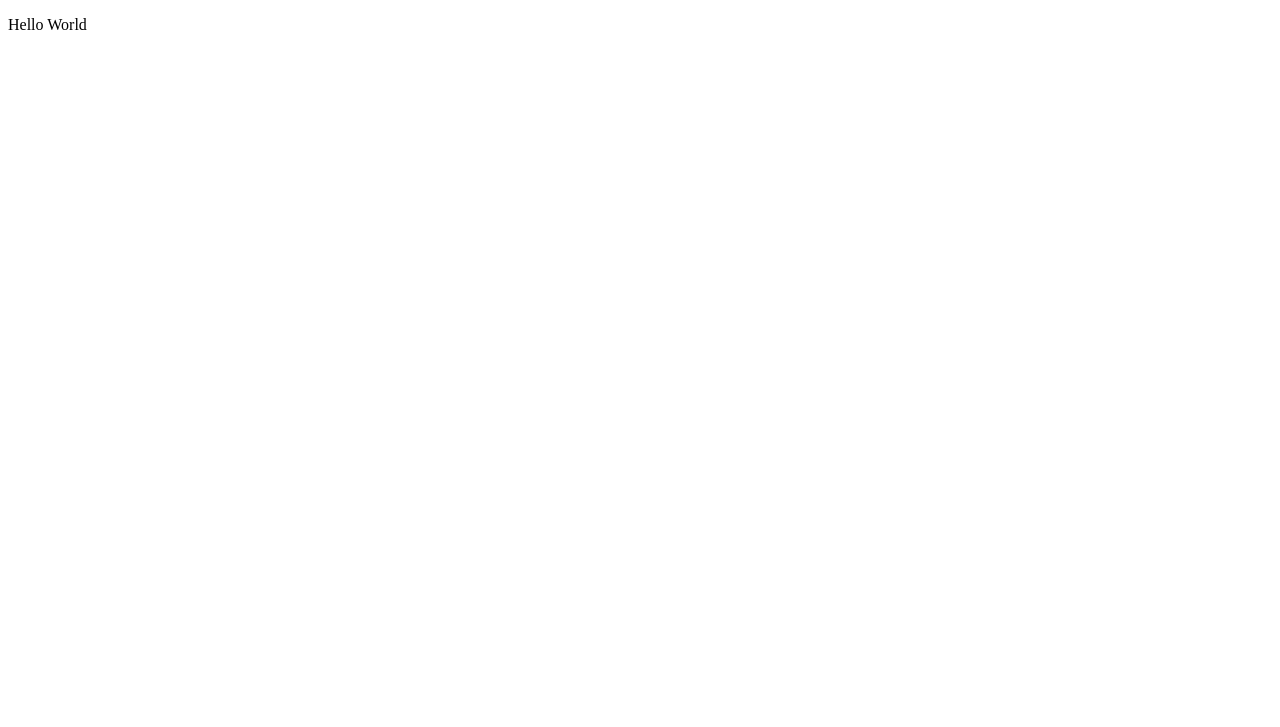
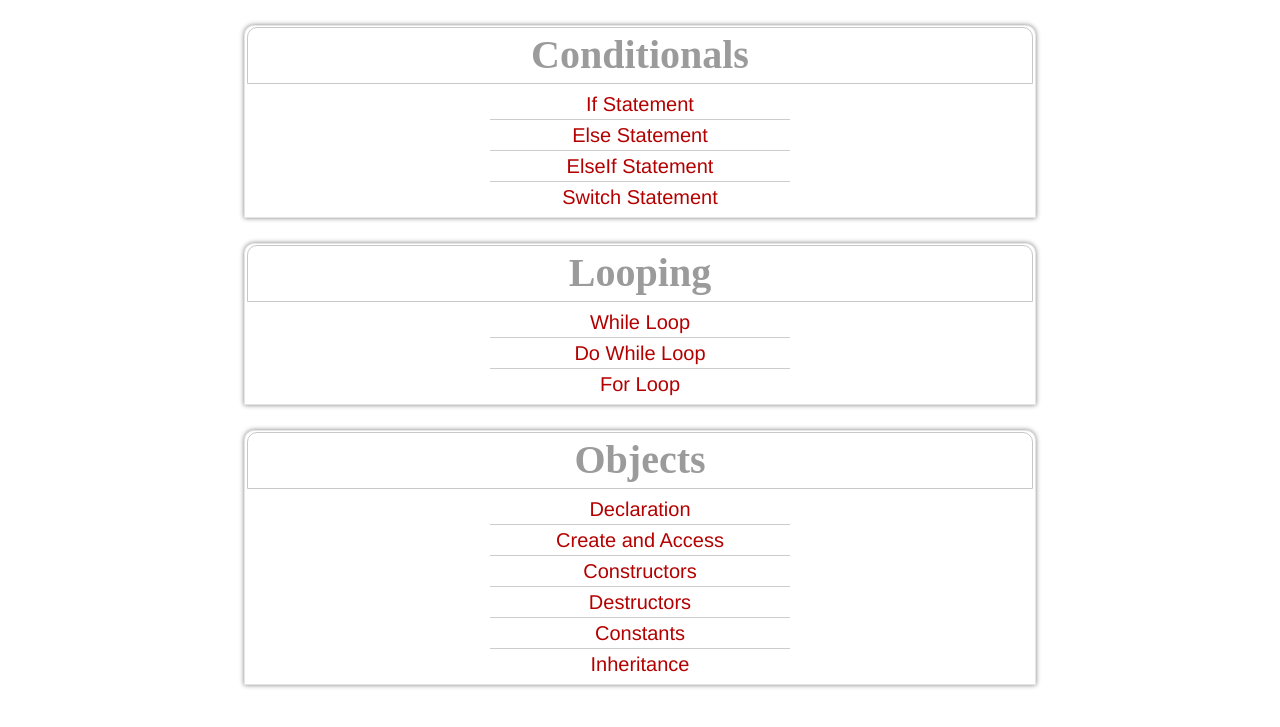
Before and after one commit to chelco91/examples, a PHP site: page / in a window 1280 px wide. Before the commit the part shown is almost empty. Shown: the top 727 px of the page. Run offline with PHP 8.4, Linux system fonts and the light colour scheme.

Commit message:
Added css styles page and created link lists in the index page

```diff
--- /dev/null
+++ b/css/styles.css
@@ -0,0 +1,67 @@
+* { margin: 0; padding: 0; }
+html {
+	height: auto;
+	width: auto;
+}
+body {
+	height: 100%;
+	margin: 0 auto;
+	width: 95%;
+}
+.form {
+	background-color: rgb(255,255,255);
+	border: 1px solid #e4e5e5;
+	border-radius: 10px 10px 0 0;
+	box-shadow: 0 0 5px grey;
+	height: auto;
+	margin: 25px auto;
+	width: 65%;
+}
+.form .title-bg {
+	background: -moz-linear-gradient(rgba(205,205,205,.8) 20%, rgba(255,255,255,.1));
+	border: 1px solid rgb(200,200,200);
+	border-radius: 10px 10px 0 0;
+	height: 55px;
+	margin: 1px 2px;
+	width: auto;
+ }
+.form .title-bg .title {
+	color: rgb(155,155,155);
+	font-size: 40px;
+	font-weight: bold;
+	padding: 3px 0 0 0;
+	text-align: center;
+}
+.form .list-box {
+	margin: 5px auto;
+	width: 300px;
+}
+.form .list-box ul {
+	list-style-type: none;
+	margin: 0;
+	padding: 0;
+}
+.form .list-box li {
+	border-bottom: 1px solid #ccc;
+	font: 200 20px/1.5 Helvetica, Verdana, sans-serif;
+}
+.form .list-box li:last-child {
+	border: none;
+}
+.form .list-box li a {
+	color: #b40000;
+	display: block;
+	text-align: center;
+	text-decoration: none;
+	width: 300px;
+
+	transition: font-size 0.3s ease, background-color 0.3s ease;
+	-moz-transition: font-size 0.3s ease, background-color 0.3s ease;
+	/*-ms-transition: font-size 0.3s ease, background-color 0.3s ease;*/
+	-o-transition: font-size 0.3s ease, background-color 0.3s ease;
+	-webkit-transition: font-size 0.3s ease, background-color 0.3s ease;
+}
+.form .list-box li a:hover {
+	background: #f6f6f6;
+	font-size: 30px;
+}
--- a/index.php
+++ b/index.php
@@ -1,12 +1,50 @@
 <!DOCTYPE html>
 <html>
 	<head>
-		<meta lang="en">
+		<meta lang="en" >
 		<title>Examples Galore</title>
+		<link href="css/styles.css" rel="stylesheet">
 	</head>
 	<body>
-		<?php
-		echo "<p>Hello World</p>";
-		?>
+		<form class="form">
+			<div class="title-bg">
+				<div class="title">Conditionals</div>
+			</div>
+			<div class="list-box">
+				<ul>
+					<li><a href="#">If Statement</a></li>
+					<li><a href="#">Else Statement</a></li>
+					<li><a href="#">ElseIf Statement</a></li>
+					<li><a href="#">Switch Statement</a></li>
+				</ul>
+			</div>
+		</form>
+		<form class="form">
+			<div class="title-bg">
+				<div class="title">Looping</div>
+			</div>
+			<div class="list-box">
+				<ul>
+					<li><a href="#">While Loop</a></li>
+					<li><a href="#">Do While Loop</a></li>
+					<li><a href="#">For Loop</a></li>
+				</ul>
+			</div>
+		</form>
+		<form class="form">
+			<div class="title-bg">
+				<div class="title">Objects</div>
+			</div>
+			<div class="list-box">
+				<ul>
+					<li><a href="#">Declaration</a></li>
+					<li><a href="#">Create and Access</a></li>
+					<li><a href="#">Constructors</a></li>
+					<li><a href="#">Destructors</a></li>
+					<li><a href="#">Constants</a></li>
+					<li><a href="#">Inheritance</a></li>
+				</ul>
+			</div>
+		</form>
 	</body>
 </html>
```
